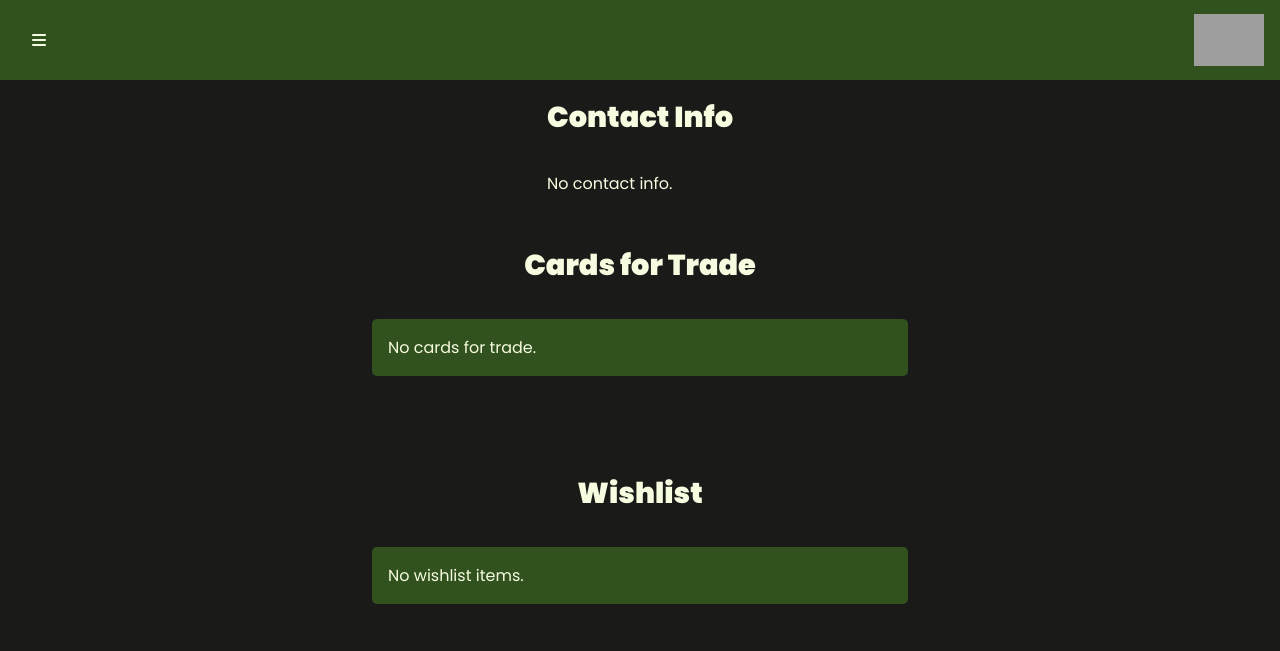
After one commit to mjkj09/Card-Fanatics, a PHP site: page /public/views/userprofile.php in a window 1280 px wide. The commit adds this page. Shown: the top 651 px of the page. Run offline with PHP 8.4, Linux system fonts and the light colour scheme; a stand-in replaces the project's code that opens the database connection; some libraries are stand-ins or nearby versions; grey boxes are pictures that could not be loaded.

Commit message:
feat: add user profile page and implement "View Profile" button during search

```diff
--- a/index.php
+++ b/index.php
@@ -24,6 +24,7 @@ Routing::get('getWishlistCards', 'CardController');
 Routing::post('updateTradeQuantity', 'CardController');
 Routing::get('getUserCollections', 'UserDataController');
 Routing::get('searchTradeCardsAllFields', 'CardController');
+Routing::get('userProfile', 'UserDataController');
 
 Routing::post('login', 'SecurityController');
 Routing::get('registerUser', 'SecurityController');
--- /dev/null
+++ b/public/views/userprofile.php
@@ -0,0 +1,96 @@
+<!DOCTYPE html>
+<html lang="en">
+<head>
+    <meta charset="UTF-8">
+    <title>User Profile</title>
+    <link rel="stylesheet" href="public/css/common.css">
+    <link rel="stylesheet" href="public/css/cardlist.css">
+    <link rel="stylesheet" href="public/css/userprofile.css">
+    <link href="https://fonts.googleapis.com/css2?family=Poppins:wght@400;600;900&display=swap" rel="stylesheet">
+    <script src="public/js/menu.js"></script>
+    <script src="https://kit.fontawesome.com/4dc72001e9.js" crossorigin="anonymous"></script>
+</head>
+<body>
+<div class="main-page">
+    <nav class="navbar">
+        <i class="fa-solid fa-bars" id="menu-toggle" style="color: #f6fcdf;"></i>
+        <img src="public/img/logo.svg" class="navbar__logo" alt="Logo">
+    </nav>
+
+    <div id="fullscreen-menu" class="fullscreen-menu">
+        <i class="fa-solid fa-times" id="close-menu" style="color: #f6fcdf;"></i>
+        <ul class="menu-options">
+            <li><a href="cardsearch">CARD SEARCH</a></li>
+            <li><a href="personaldata">MY PERSONAL DATA</a></li>
+            <li><a href="cardsfortrade">CARDS FOR TRADE</a></li>
+            <li><a href="wishlist">WISHLIST</a></li>
+            <li><a href="logout">LOGOUT</a></li>
+        </ul>
+    </div>
+
+    <main class="content">
+        <section class="user-info">
+            <header class="page-header">
+                <h1>Contact Info</h1>
+            </header>
+            <?php
+            if (!empty($user)) {
+                $name = $user->getName() ?: 'No info';
+                $surname = $user->getSurname() ?: 'No info';
+                $email = $user->getEmail() ?: 'No info';
+                $phone = $user->getPhone() ?: 'No info';
+                $instagram = $user->getInstagram() ?: 'No info';
+
+                echo "<p>Name: $name $surname</p>";
+                echo "<p>Email: $email</p>";
+                echo "<p>Phone: $phone</p>";
+                echo "<p>Instagram: $instagram</p>";
+            } else {
+                echo "<p>No contact info.</p>";
+            }
+            ?>
+        </section>
+
+        <section class="user-tradecards card-list">
+            <header class="page-header">
+                <h1>Cards for Trade</h1>
+            </header>
+            <ul>
+                <?php if (!empty($tradeCards)): ?>
+                    <?php foreach ($tradeCards as $card): ?>
+                        <li>
+                            <?= $card['code'] ?>
+                            - <?= $card['collection'] ?>
+                            <?= $card['parallel'] ? ' - (' . $card['parallel'] . ')' : '' ?>
+                            x<?= $card['quantity'] ?>
+                        </li>
+                    <?php endforeach; ?>
+                <?php else: ?>
+                    <li>No cards for trade.</li>
+                <?php endif; ?>
+            </ul>
+        </section>
+
+        <section class="user-wishlist card-list">
+            <header class="page-header">
+                <h1>Wishlist</h1>
+            </header>
+            <ul>
+                <?php if (!empty($wishlist)): ?>
+                    <?php foreach ($wishlist as $card): ?>
+                        <li>
+                            <?= $card['code'] ?>
+                            - <?= $card['collection'] ?>
+                            <?= $card['parallel'] ? ' - (' . $card['parallel'] . ')' : '' ?>
+                        </li>
+                    <?php endforeach; ?>
+                <?php else: ?>
+                    <li>No wishlist items.</li>
+                <?php endif; ?>
+            </ul>
+        </section>
+
+    </main>
+</div>
+</body>
+</html>
--- a/src/controllers/DefaultController.php
+++ b/src/controllers/DefaultController.php
@@ -40,6 +40,12 @@ class DefaultController extends AppController
         $this->render('wishlist');
     }
 
+    public function userprofile()
+    {
+        $this->ensureLoggedIn();
+        $this->render('userprofile');
+    }
+
     private function ensureLoggedIn()
     {
         session_start();
--- a/src/repository/CardRepository.php
+++ b/src/repository/CardRepository.php
@@ -72,6 +72,7 @@ class CardRepository extends Repository
 
         $sql = "
         SELECT
+            uc.id_user AS user_id,
             c.code,
             c.parallel,
             col.name AS collection,
```
Also changed, not shown: public/js/search.js (+18 -12 lines), src/controllers/UserDataController.php (+41 -10 lines), public/css/userprofile.css (added). Lines whose indentation alone changed are shown as unchanged.
